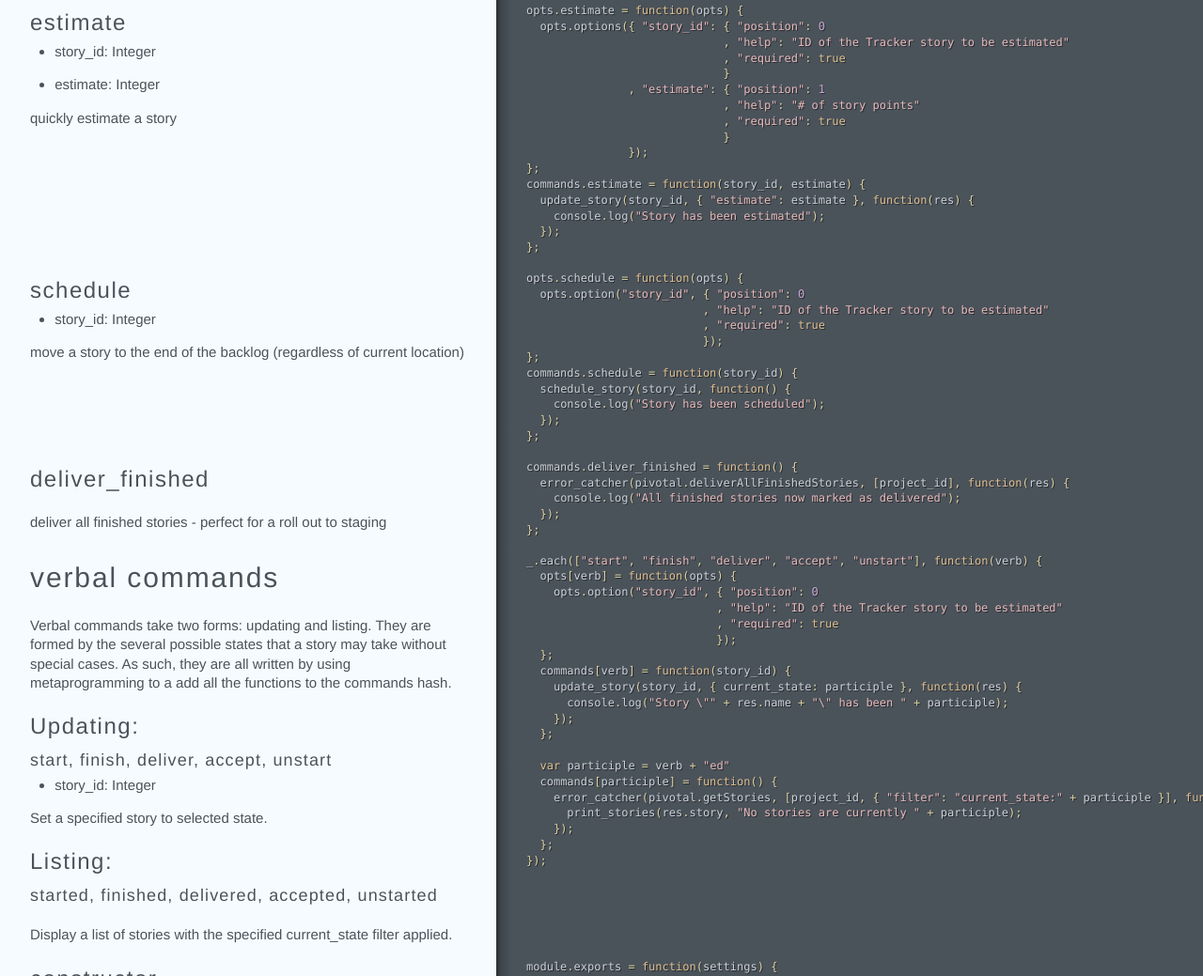
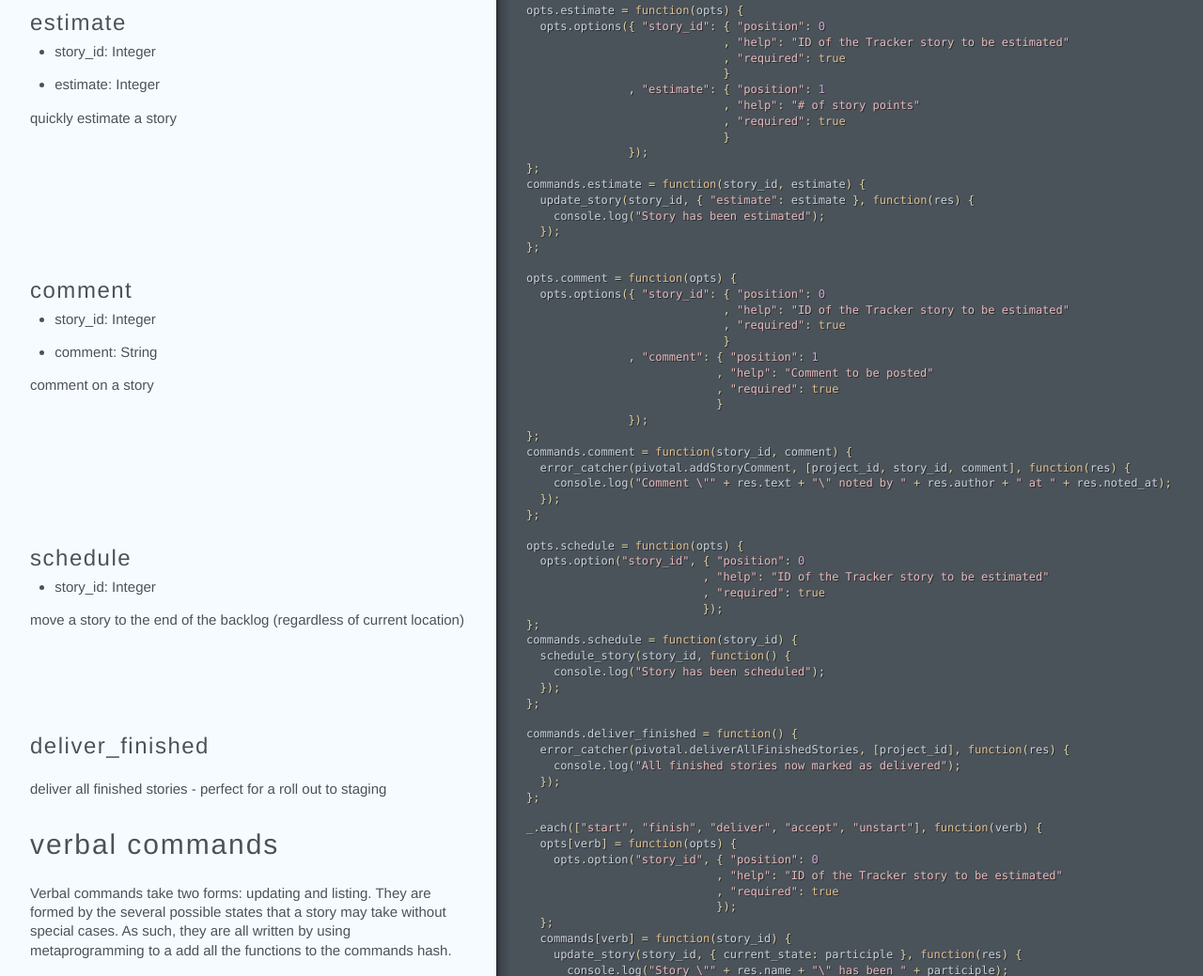
Before and after one commit to sonnym/spoor, a plain HTML site: page integrations/tracker.html in a window 1280 px wide. Shown: the part 1620-2659 px from the top of the page at 94% size. Drawn offline with Linux system fonts and the light colour scheme.

Commit message:
Generated documentation for 1218e453feaaee9c334ad8b14fad4fdcd482358a

```diff
--- a/assets/behavior.js
+++ b/assets/behavior.js
@@ -399,6 +399,14 @@ f.event={add:function(a,c,d,e,g){var h,i,j,k,l,m,n,o,p,q,r,s;if(!(a.nodeType===3
                       "type": "heading",
                       "data": {
                         "level": 3,
+                        "title": "comment",
+                        "slug": "comment"
+                      },
+                      "depth": 3
+                    }, {
+                      "type": "heading",
+                      "data": {
+                        "level": 3,
                         "title": "schedule",
                         "slug": "schedule"
                       },
@@ -567,6 +575,14 @@ f.event={add:function(a,c,d,e,g){var h,i,j,k,l,m,n,o,p,q,r,s;if(!(a.nodeType===3
                     "level": 3,
                     "title": "estimate",
                     "slug": "estimate"
+                  },
+                  "depth": 3
+                }, {
+                  "type": "heading",
+                  "data": {
+                    "level": 3,
+                    "title": "comment",
+                    "slug": "comment"
                   },
                   "depth": 3
                 }, {
--- a/integrations/tracker.html
+++ b/integrations/tracker.html
@@ -119,6 +119,28 @@ been created, you can choose to schedule it immediately</p></div></div><div clas
 <span class="nx">commands</span><span class="p">.</span><span class="nx">estimate</span> <span class="o">=</span> <span class="kd">function</span><span class="p">(</span><span class="nx">story_id</span><span class="p">,</span> <span class="nx">estimate</span><span class="p">)</span> <span class="p">{</span>
   <span class="nx">update_story</span><span class="p">(</span><span class="nx">story_id</span><span class="p">,</span> <span class="p">{</span> <span class="s2">&quot;estimate&quot;</span><span class="o">:</span> <span class="nx">estimate</span> <span class="p">},</span> <span class="kd">function</span><span class="p">(</span><span class="nx">res</span><span class="p">)</span> <span class="p">{</span>
     <span class="nx">console</span><span class="p">.</span><span class="nx">log</span><span class="p">(</span><span class="s2">&quot;Story has been estimated&quot;</span><span class="p">);</span>
+  <span class="p">});</span>
+<span class="p">};</span></div></div></div><div class="segment"><div class="comments"><div class="wrapper"><h3 id="comment">comment</h3>
+
+<ul>
+<li>story_id: Integer</li>
+<li>comment: String</li>
+</ul>
+
+<p>comment on a story</p></div></div><div class="code"><div class="wrapper"><span class="nx">opts</span><span class="p">.</span><span class="nx">comment</span> <span class="o">=</span> <span class="kd">function</span><span class="p">(</span><span class="nx">opts</span><span class="p">)</span> <span class="p">{</span>
+  <span class="nx">opts</span><span class="p">.</span><span class="nx">options</span><span class="p">({</span> <span class="s2">&quot;story_id&quot;</span><span class="o">:</span> <span class="p">{</span> <span class="s2">&quot;position&quot;</span><span class="o">:</span> <span class="mi">0</span>
+                             <span class="p">,</span> <span class="s2">&quot;help&quot;</span><span class="o">:</span> <span class="s2">&quot;ID of the Tracker story to be estimated&quot;</span>
+                             <span class="p">,</span> <span class="s2">&quot;required&quot;</span><span class="o">:</span> <span class="kc">true</span>
+                             <span class="p">}</span>
+               <span class="p">,</span> <span class="s2">&quot;comment&quot;</span><span class="o">:</span> <span class="p">{</span> <span class="s2">&quot;position&quot;</span><span class="o">:</span> <span class="mi">1</span>
+                            <span class="p">,</span> <span class="s2">&quot;help&quot;</span><span class="o">:</span> <span class="s2">&quot;Comment to be posted&quot;</span>
+                            <span class="p">,</span> <span class="s2">&quot;required&quot;</span><span class="o">:</span> <span class="kc">true</span>
+                            <span class="p">}</span>
+               <span class="p">});</span>
+<span class="p">};</span>
+<span class="nx">commands</span><span class="p">.</span><span class="nx">comment</span> <span class="o">=</span> <span class="kd">function</span><span class="p">(</span><span class="nx">story_id</span><span class="p">,</span> <span class="nx">comment</span><span class="p">)</span> <span class="p">{</span>
+  <span class="nx">error_catcher</span><span class="p">(</span><span class="nx">pivotal</span><span class="p">.</span><span class="nx">addStoryComment</span><span class="p">,</span> <span class="p">[</span><span class="nx">project_id</span><span class="p">,</span> <span class="nx">story_id</span><span class="p">,</span> <span class="nx">comment</span><span class="p">],</span> <span class="kd">function</span><span class="p">(</span><span class="nx">res</span><span class="p">)</span> <span class="p">{</span>
+    <span class="nx">console</span><span class="p">.</span><span class="nx">log</span><span class="p">(</span><span class="s2">&quot;Comment \&quot;&quot;</span> <span class="o">+</span> <span class="nx">res</span><span class="p">.</span><span class="nx">text</span> <span class="o">+</span> <span class="s2">&quot;\&quot; noted by &quot;</span> <span class="o">+</span> <span class="nx">res</span><span class="p">.</span><span class="nx">author</span> <span class="o">+</span> <span class="s2">&quot; at &quot;</span> <span class="o">+</span> <span class="nx">res</span><span class="p">.</span><span class="nx">noted_at</span><span class="p">);</span>
   <span class="p">});</span>
 <span class="p">};</span></div></div></div><div class="segment"><div class="comments"><div class="wrapper"><h3 id="schedule">schedule</h3>
 
```
